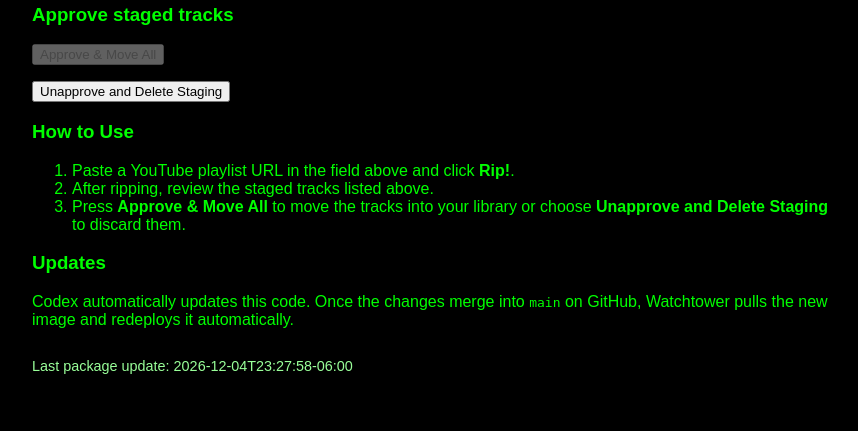
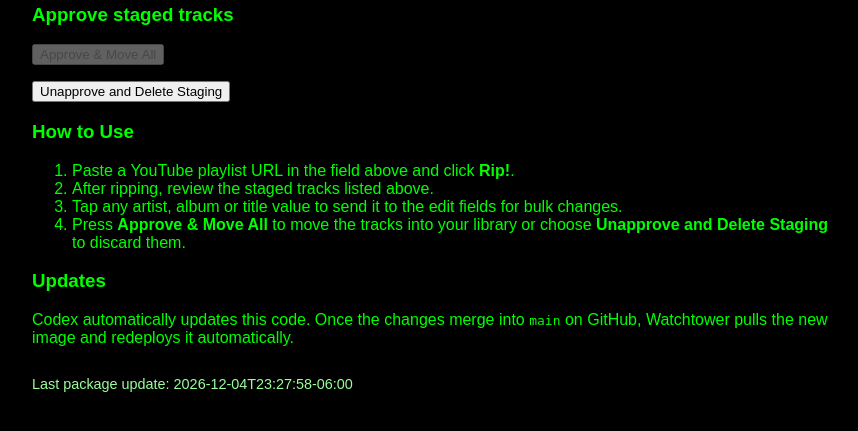
Before and after one commit to rudyscoggins/SongRipper, a FastAPI app: page / in a window 1280 px wide. Shown: the part 172-603 px from the top of the page, without its empty margins (208-1066 px from the left). Run offline with FastAPI, Linux system fonts and the light colour scheme; some libraries are stand-ins or nearby versions.

Commit message:
docs: update usage instructions

```diff
--- a/src/songripper/templates/index.html
+++ b/src/songripper/templates/index.html
@@ -28,6 +28,7 @@
   <ol>
     <li>Paste a YouTube playlist URL in the field above and click <strong>Rip!</strong>.</li>
     <li>After ripping, review the staged tracks listed above.</li>
+    <li>Tap any artist, album or title value to send it to the edit fields for bulk changes.</li>
     <li>Press <strong>Approve &amp; Move All</strong> to move the tracks into your library or
         choose <strong>Unapprove and Delete Staging</strong> to discard them.</li>
   </ol>
```
